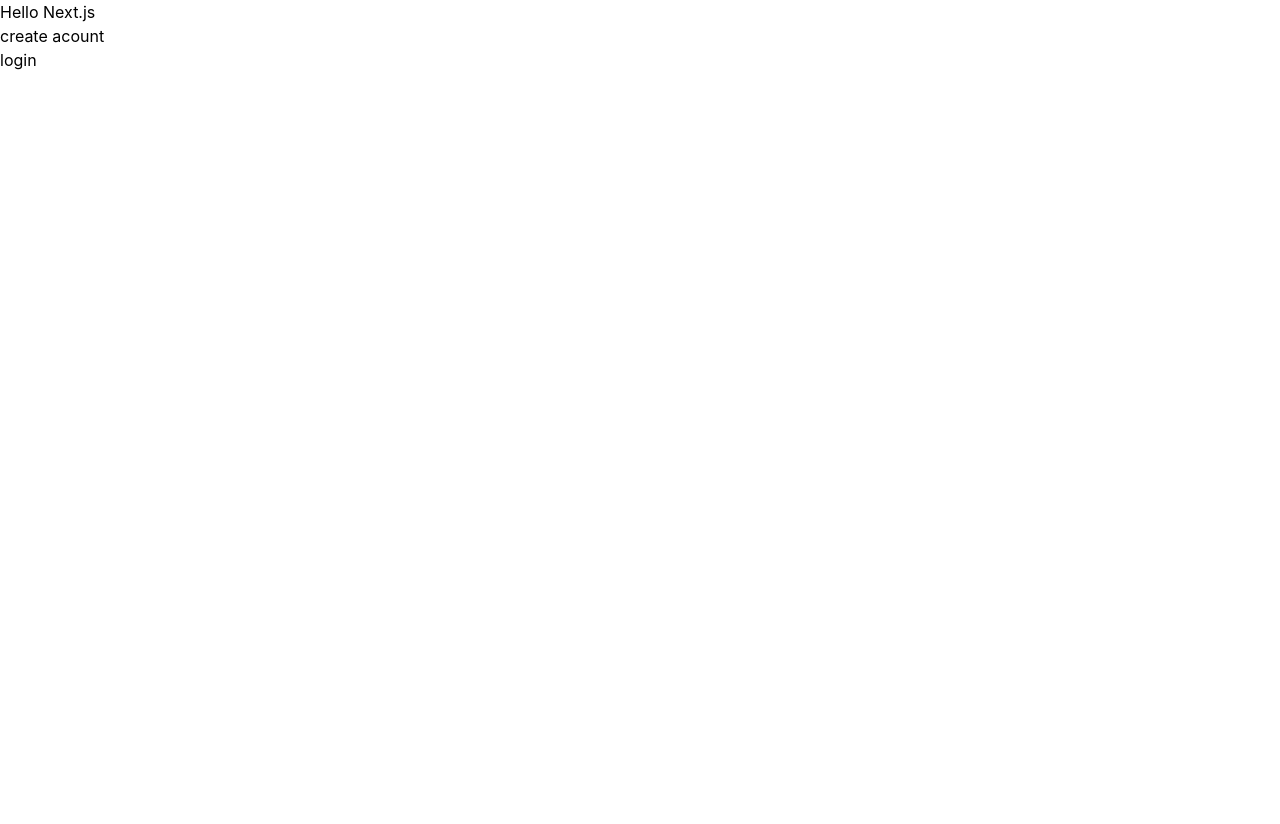
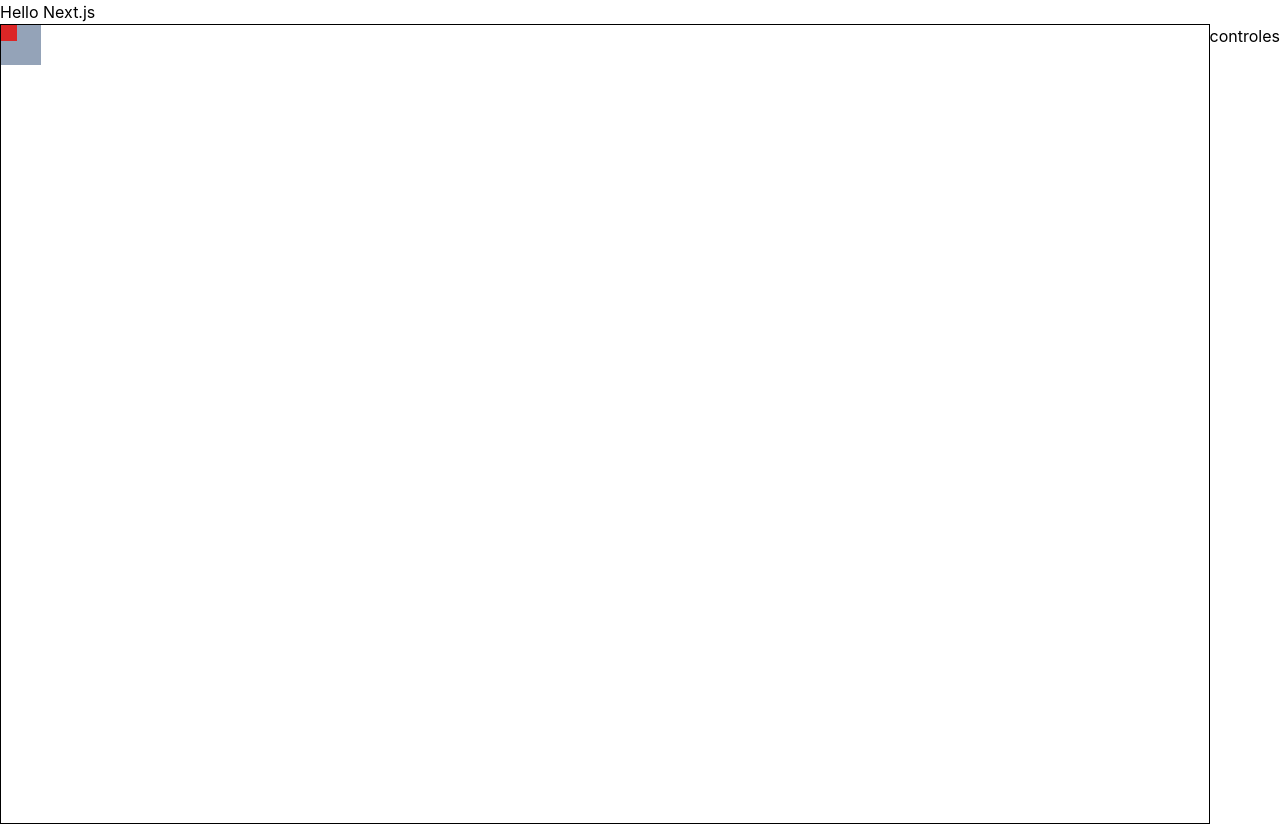
Before and after one commit to taher33/ouledchlef-next, a Next.js app: page / in a window 1280 px wide. Before the commit the page ends 800 px from the top, so only its background shows below. Built offline with nearby package versions, Linux system fonts and the light colour scheme.

Commit message:
new direction

```diff
--- a/package.json
+++ b/package.json
@@ -11,6 +11,8 @@
   "dependencies": {
     "@prisma/client": "^3.15.1",
     "cookie": "^0.5.0",
+    "facebook-nodejs-business-sdk": "^13.0.0",
+    "framer-motion": "^6.3.15",
     "next": "12.1.6",
     "react": "18.1.0",
     "react-dom": "18.1.0",
--- a/pages/api/hello.ts
+++ b/pages/api/hello.ts
@@ -1,13 +1,15 @@
 // Next.js API route support: https://nextjs.org/docs/api-routes/introduction
-import type { NextApiRequest, NextApiResponse } from 'next'
+import type { NextApiRequest, NextApiResponse } from "next";
 
 type Data = {
-  name: string
-}
+  name: string;
+};
+const a =
+  "EAAwYqjtZAQj8BAGURCzP4BMfXFDx3jw79nOhTFzF1PUZC3S5cx8cABpKh9xUa8XrER8d32fxjG13LAOUkOKwgGTQSni9XQNtBjLTqXxCee0gcF2M8fidxeBdTm6AbcEW6TcZAMaXZBZB3qqRIusWUdQ0nFOFTgk5tvH3S0jw7SLVdwwAY9lTlbMvJLUq0ybkZD";
 
 export default function handler(
   req: NextApiRequest,
   res: NextApiResponse<Data>
 ) {
-  res.status(200).json({ name: 'John Doe' })
+  res.status(200).json({ name: "John Doe" });
 }
--- a/pages/index.tsx
+++ b/pages/index.tsx
@@ -1,14 +1,44 @@
 import type { NextPage } from "next";
 import Link from "next/link";
+import { ReactNode, useEffect, useRef, useState } from "react";
+import { motion, useDragControls } from "framer-motion";
 
 const Home: NextPage = () => {
+  const [position, setPosition] = useState({
+    top: 0,
+    left: 0,
+  });
+  const ref = useRef<HTMLDivElement>(null);
+  const dragControles = useDragControls();
+  const startDrag = (e: any) => {
+    dragControles.start(e, { snapToCursor: true });
+  };
+
   return (
     <div>
       <h1>Hello Next.js</h1>
-      <Link href="/signup">create acount</Link>
-      <br />
-      <Link href="/login">login</Link>
-      <br />
+
+      <div className="flex">
+        <div className="w-screen h-screen border relative border-black">
+          <motion.div
+            ref={ref}
+            drag
+            dragMomentum={false}
+            dragControls={dragControles}
+            className={`h-10 w-10 bg-slate-400 cursor-pointer absolute top-${position.top} left-${position.left} `}
+          >
+            <motion.div
+              drag
+              dragMomentum={false}
+              dragControls={useDragControls()}
+              dragConstraints={ref}
+              dragElastic={false}
+              className="w-4 h-4 bg-red-600"
+            ></motion.div>
+          </motion.div>
+        </div>
+        <div>controles</div>
+      </div>
     </div>
   );
 };
```
Also changed, not shown: 1 other file (tests, documents, lock files or other folders).
